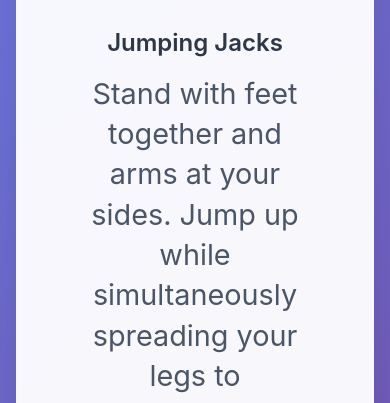
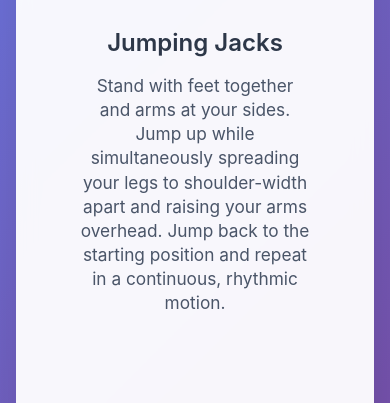
Before and after one commit to charlesamith/7-minute-workout, a website: page index.html in a window 390 px wide. Both pictures are taken after a click on the button "Start Workout". Shown: the part 405-808 px from the top of the page. Drawn offline with Linux system fonts and the light colour scheme.

Commit message:
Update styles.css

```diff
--- a/styles.css
+++ b/styles.css
@@ -211,7 +211,7 @@ body {
 }
 
 .exercise-description {
-  font-size: 2rem;
+  font-size: 1.2rem;
   color: #4a5568;
   line-height: 1.4;
   margin-bottom: 1.5rem;
@@ -357,7 +357,7 @@ body {
   }
 
   .exercise-description {
-    font-size: 1.8rem;
+    font-size: 1.08rem;
   }
 
   .next-exercise {
```
